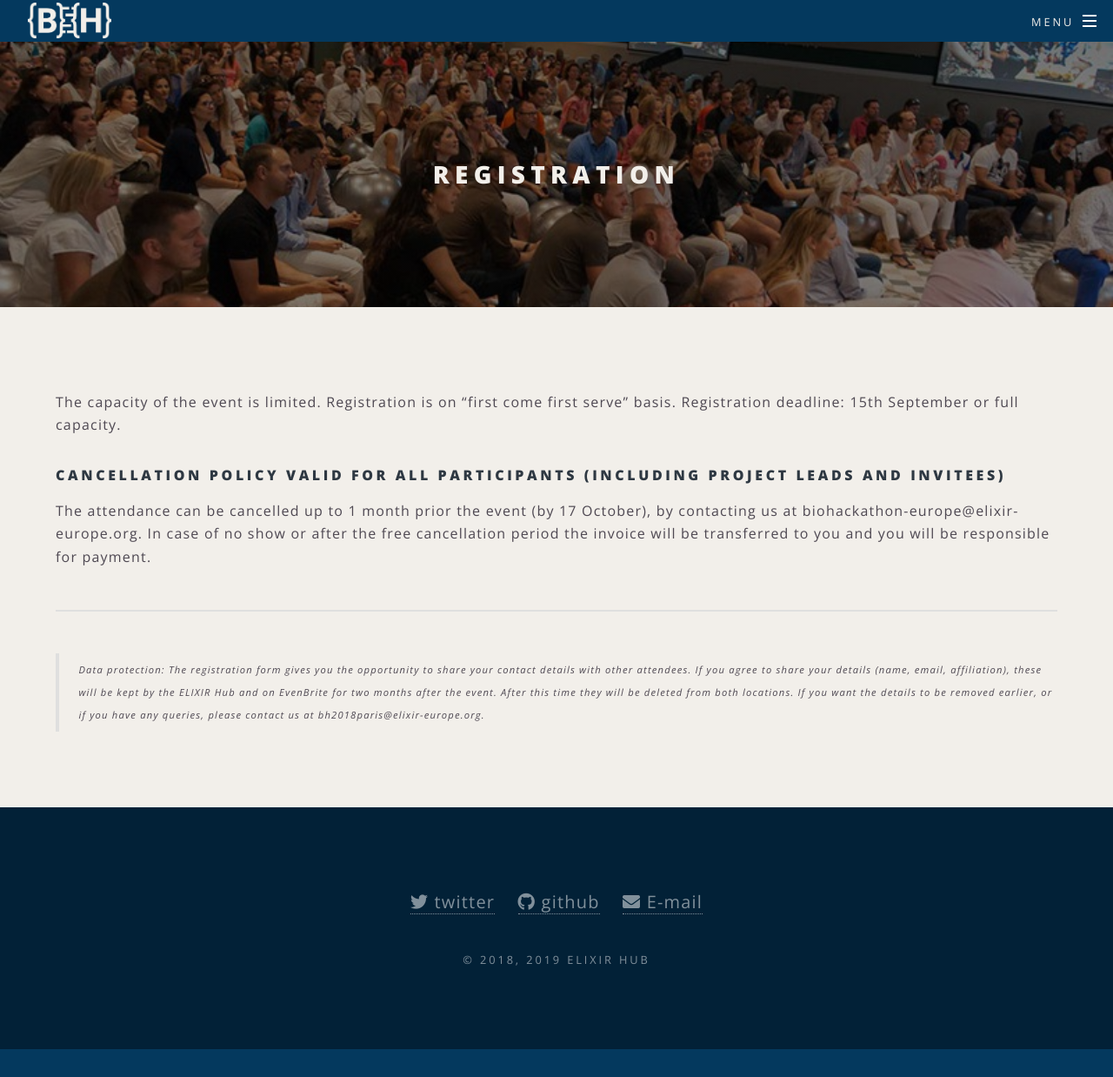
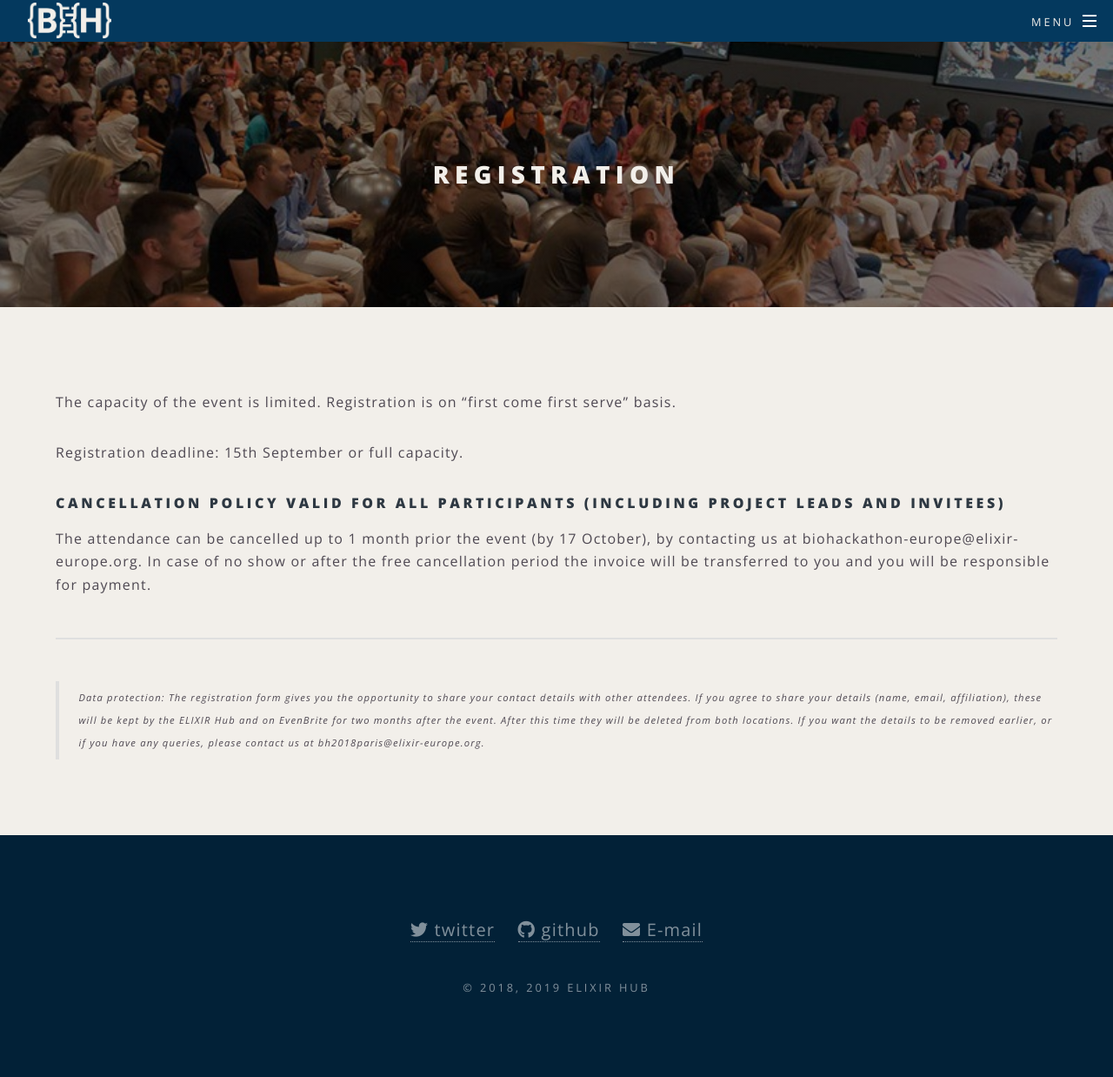
Before and after one commit to elixir-europe/biohackathon-europe-2019, a Jekyll site: the page built from registration.html, in a window 1280 px wide and 1238 px high. Shown: the whole window at 87% size. Built offline with Jekyll 4.4.1, drawn with Linux system fonts in a browser that asks for light colours; nearby versions of some CDN libraries.

```diff
--- a/registration.html
+++ b/registration.html
@@ -5,7 +5,7 @@ title: Registration
 <section>
     <section>
         <p>The capacity of the event is limited. Registration is on “first come first serve” basis.
-        Registration deadline: 15th September or full capacity.</p>
+        <p>Registration deadline: 15th September or full capacity.</p>
 
         <h4>Cancellation policy valid for all participants (including project leads and invitees)</h4>
         <p>The attendance can be cancelled up to 1 month prior the event (by 17 October), by contacting us at biohackathon-europe@elixir-europe.org. In case of no show or after the free cancellation period the invoice will be transferred to you and you will be responsible for payment.</p>
```
